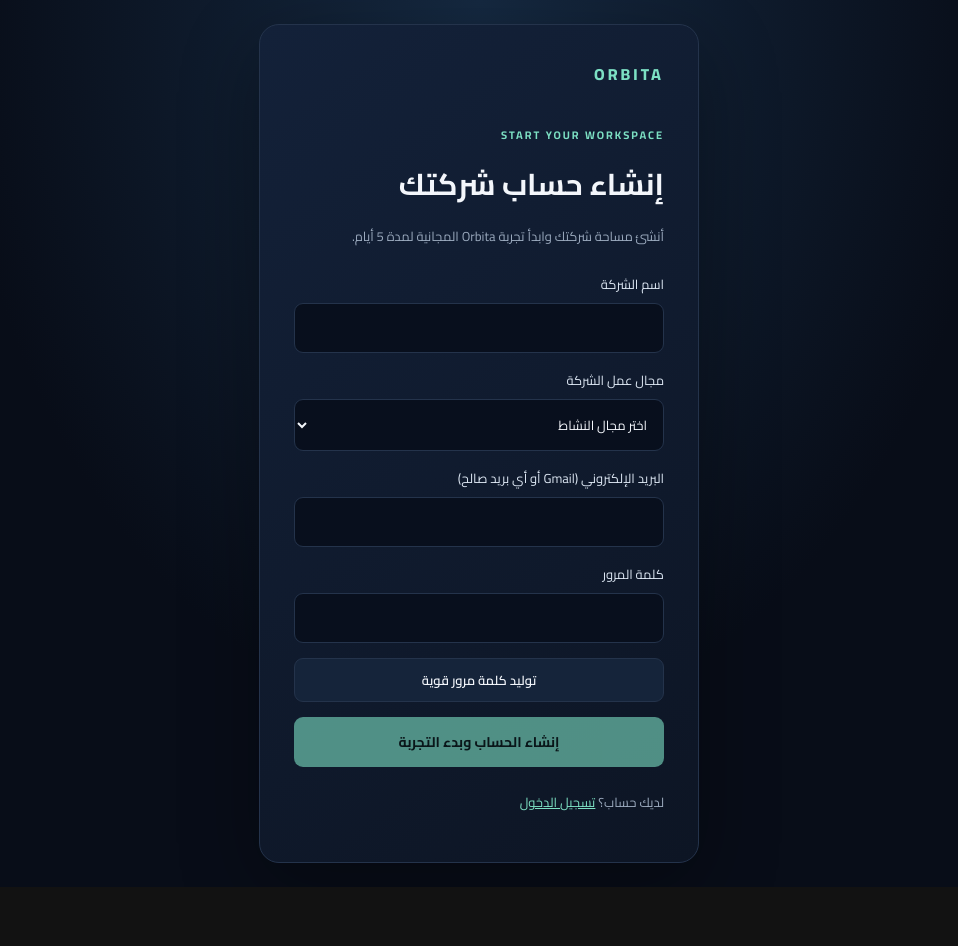
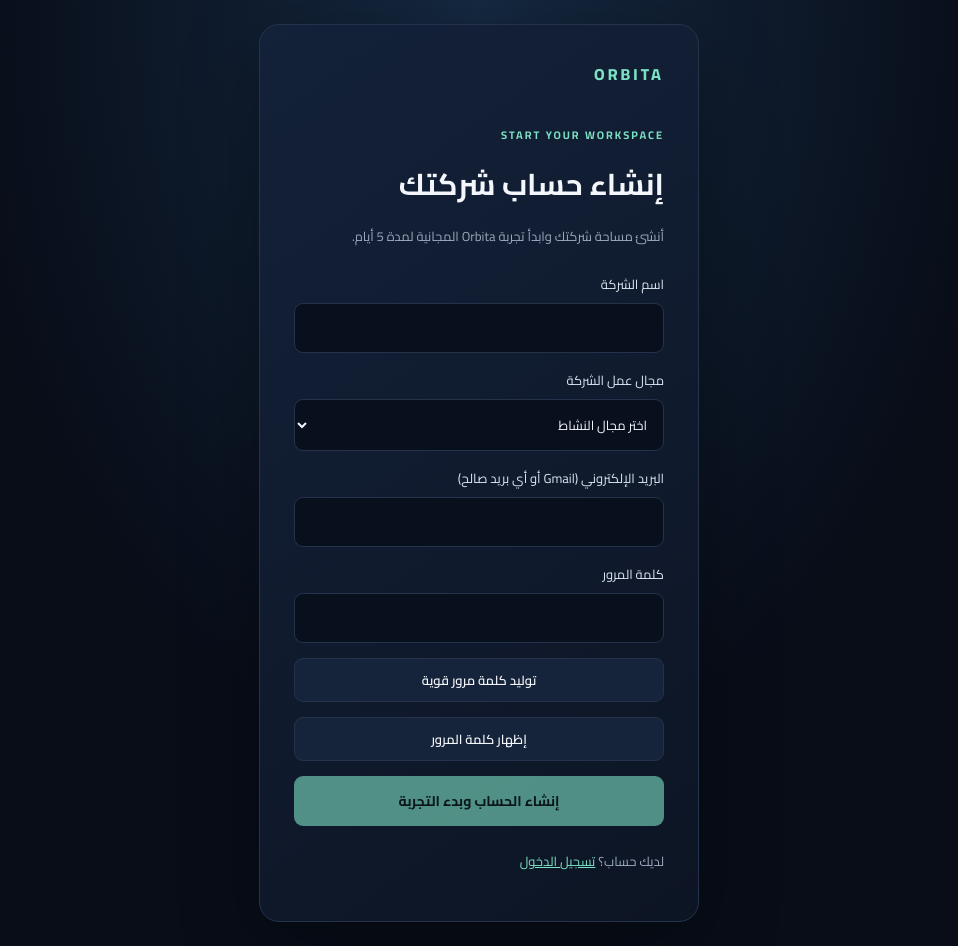
Before and after one commit to seifhaytham275-star/Orbita, a Next.js app: page /signup in a window 1280 px wide. Shown: the whole page, without its empty margins (161-1119 px from the left). Before the commit the page ends 887 px from the top, so only its background shows below. Built offline with nearby package versions, Linux system fonts and the light colour scheme.

Commit message:
Add generated password visibility toggle

```diff
--- a/src/app/signup/page.tsx
+++ b/src/app/signup/page.tsx
@@ -13,6 +13,7 @@ export default function SignupPage() {
   const [message,setMessage] = useState("");
   const [busy,setBusy] = useState(false);
   const [password,setPassword] = useState("");
+  const [showPassword,setShowPassword] = useState(false);
   async function submit(event: React.FormEvent<HTMLFormElement>) {
     event.preventDefault(); setBusy(true); setMessage("");
     const form = new FormData(event.currentTarget);
@@ -54,9 +55,10 @@ export default function SignupPage() {
       </label>
       <label>البريد الإلكتروني (Gmail أو أي بريد صالح)<input name="email" type="email" required autoComplete="email"/></label>
       <label>كلمة المرور
-        <input name="password" type="password" required minLength={12} maxLength={80} autoComplete="new-password" value={password} onChange={e=>setPassword(e.target.value)} />
+        <input name="password" type={showPassword ? "text" : "password"} required minLength={12} maxLength={80} autoComplete="new-password" value={password} onChange={e=>setPassword(e.target.value)} />
       </label>
       <button type="button" className="secondary-action" onClick={()=>setPassword(makePassword())}>توليد كلمة مرور قوية</button>
+      <button type="button" className="secondary-action" onClick={()=>setShowPassword(value=>!value)}>{showPassword ? "إخفاء كلمة المرور" : "إظهار كلمة المرور"}</button>
       <button disabled={busy || password.length < 12}>{busy ? "جارٍ إنشاء الحساب..." : "إنشاء الحساب وبدء التجربة"}</button>
     </form>
     {message && <p className="notice">{message}</p>}
```
